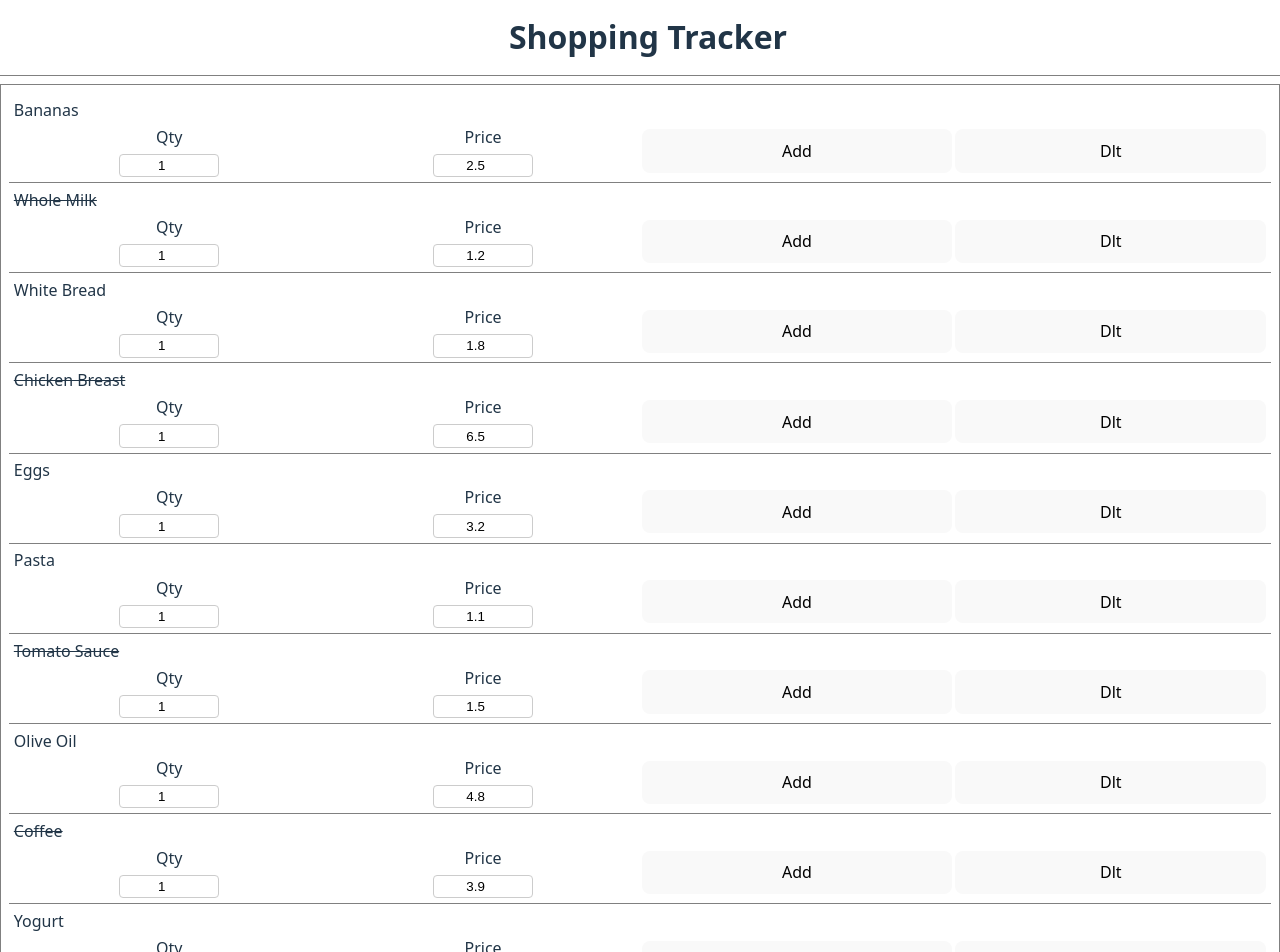
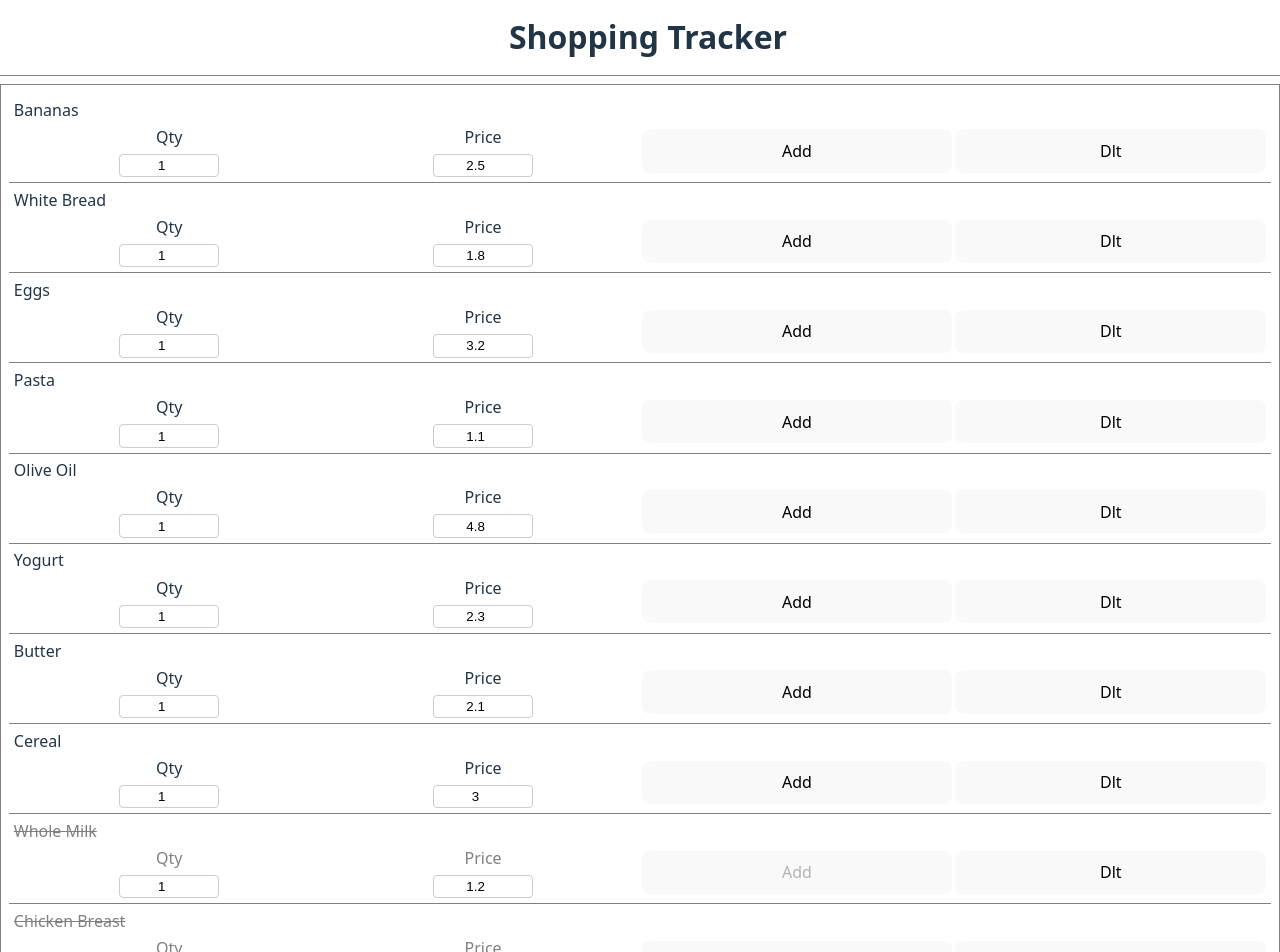
Before and after one commit to ssmirnovacode/shopping-pwa, a React (Vite) app: page / in a window 1280 px wide. Shown: the top 952 px of the page. Built offline with nearby package versions, Linux system fonts and the light colour scheme.

Commit message:
Items sorted by isActive, inactive item boxes styled

```diff
--- a/src/components/ShoppingList/ListItem/ListItem.scss
+++ b/src/components/ShoppingList/ListItem/ListItem.scss
@@ -13,6 +13,9 @@
     border-bottom: 1px solid grey;
     padding: .3rem;
     text-align: center;
+    &.inactive {
+        color: grey;
+    }
     .name {
         grid-area: itemName;
         text-align: start;
--- a/src/components/ShoppingList/ListItem/ListItem.tsx
+++ b/src/components/ShoppingList/ListItem/ListItem.tsx
@@ -35,7 +35,7 @@ export const ListItem = ({ item }: Props) => {
   };
 
   return (
-    <li className="listItem">
+    <li className={`listItem ${item.isActive ? "" : "inactive"}`}>
       <div
         onClick={handleItemClick}
         className={`name ${item.isActive ? "" : "strikethrough"}`}
@@ -64,7 +64,7 @@ export const ListItem = ({ item }: Props) => {
           value={values.price}
         />
       </div>
-      <button className="add" onClick={handleAdd}>
+      <button className="add" onClick={handleAdd} disabled={!item.isActive}>
         Add
       </button>
       <button className="delete" onClick={handleDelete}>
--- a/src/components/ShoppingList/ShoppingList.tsx
+++ b/src/components/ShoppingList/ShoppingList.tsx
@@ -10,7 +10,7 @@ export const ShoppingList = ({ shopId = DAFAULT_SHOP_ID }: Props) => {
 
   return (
     <ul className="shoppingList">
-      {LIST.map((item) => (
+      {LIST.sort((a, b) => +b.isActive - +a.isActive).map((item) => (
         <ListItem key={item.id} item={item} />
       ))}
     </ul>
```
